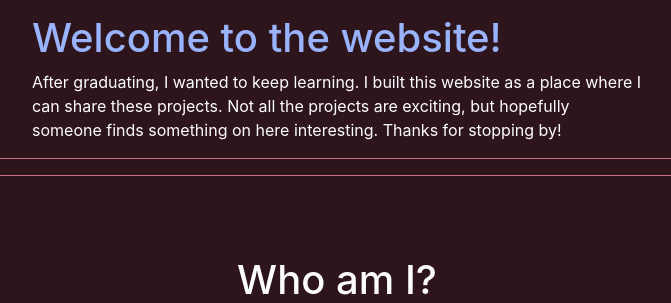
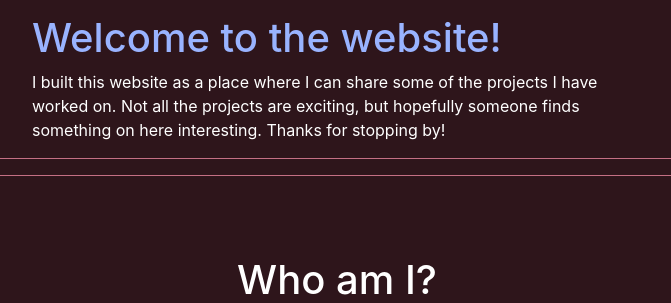
Before and after one commit to gmhull/garth.com, a Django app: page /about/ in a window 1280 px wide. Shown: the part 56-359 px from the top of the page, without its empty margins (303-974 px from the left). Run offline with Django 3.2, Linux system fonts and the light colour scheme; some libraries are stand-ins or nearby versions.

Commit message:
Changed wording on about page

```diff
--- a/personal/templates/personal/about.html
+++ b/personal/templates/personal/about.html
@@ -4,8 +4,8 @@
 {% block title %}
 <div class="container col-6" style="padding-top: 70px;">
   <h1 style='color: #99B3FF'>Welcome to the website!</h1>
-  <p>After graduating, I wanted to keep learning.  I built this website as a place where I
-    can share these projects.  Not all the projects are exciting, but hopefully someone finds
+  <p>I built this website as a place where I can share some of the projects I have
+    worked on.  Not all the projects are exciting, but hopefully someone finds
     something on here interesting.  Thanks for stopping by!
   </p>
 </div>
```
